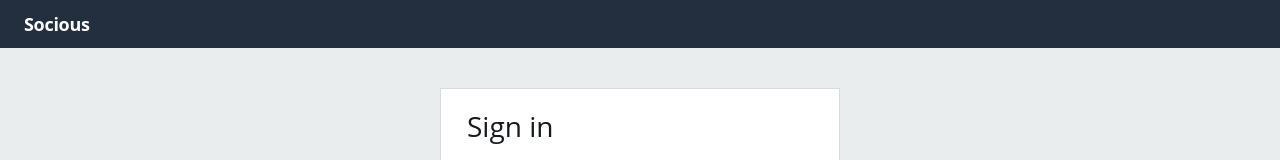
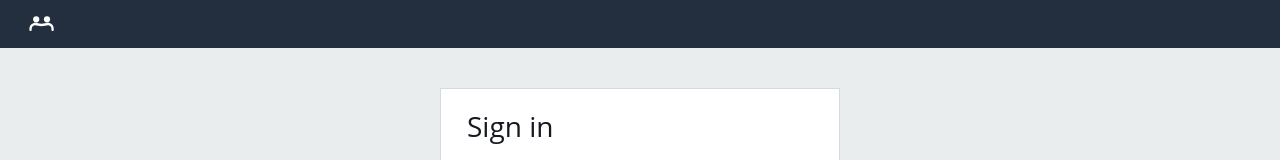
Before and after one commit to iramluism/socious-frontend, a React (Vite) app: page /#/login in a window 1280 px wide. Shown: the top 160 px of the page. Built offline with nearby package versions, Linux system fonts and the light colour scheme; what @cloudscape-design/components, @cloudscape-design/global-styles would draw is missing.

Commit message:
Replace Socious text brand with the transparent SVG mark.
Use the partners icon in the topbar, auth header, and favicon so the app reads as branded without the wordmark.

```diff
--- a/index.html
+++ b/index.html
@@ -4,6 +4,8 @@
     <meta charset="UTF-8" />
     <meta name="viewport" content="width=device-width, initial-scale=1.0" />
     <meta name="theme-color" content="#202124" />
+    <link rel="icon" href="/favicon.svg" type="image/svg+xml" />
+    <link rel="apple-touch-icon" href="/brand/socious-icon.svg" />
     <title>Memo · Socious</title>
   </head>
   <body>
--- a/public/oauth/callback.html
+++ b/public/oauth/callback.html
@@ -2,6 +2,7 @@
 <html lang="en">
   <head>
     <meta charset="utf-8" />
+    <link rel="icon" href="/favicon.svg" type="image/svg+xml" />
     <title>Socious OAuth</title>
     <script>
       (function () {
--- a/src/app/App.tsx
+++ b/src/app/App.tsx
@@ -34,6 +34,7 @@ import { LoginPage } from "../features/auth/LoginPage";
 import { SignUpPage } from "../features/auth/SignUpPage";
 import { OAuthAuthorizePage } from "../features/auth/OAuthAuthorizePage";
 import { OAuthCallbackPage } from "../features/auth/OAuthCallbackPage";
+import { SociousMark } from "../shared/brand/SociousMark";
 
 const navigation: { path: string; label: string; icon: IconProps.Name }[] = [
   { path: "/", label: "Resumen", icon: "grid-view" },
@@ -80,8 +81,8 @@ function Shell() {
         >
           <Icon name="menu" />
         </button>
-        <Link to="/" className="brand">
-          Socious<span className="brand-dot">.</span>
+        <Link to="/" className="brand" aria-label="Socious">
+          <SociousMark className="brand-mark" />
         </Link>
         <span className="top-divider" />
         <ButtonDropdown
--- a/src/features/auth/AwsAuthLayout.tsx
+++ b/src/features/auth/AwsAuthLayout.tsx
@@ -1,4 +1,5 @@
 import type { ReactNode } from "react";
+import { SociousMark } from "../../shared/brand/SociousMark";
 
 /** Full-page AWS-style sign-in chrome (navy header + light card). */
 export function AwsAuthLayout({
@@ -13,7 +14,9 @@ export function AwsAuthLayout({
   return (
     <div className="aws-auth">
       <header className="aws-auth-header">
-        <span className="aws-auth-brand">Socious</span>
+        <span className="aws-auth-brand" aria-label="Socious">
+          <SociousMark className="aws-auth-brand-mark" />
+        </span>
       </header>
       <main className="aws-auth-main">
         <section className="aws-auth-card">
--- /dev/null
+++ b/src/shared/brand/SociousMark.tsx
@@ -0,0 +1,29 @@
+type SociousMarkProps = {
+  className?: string;
+  title?: string;
+};
+
+/** Socious brand mark: two partners sharing a continuous shoulder line (transparent). */
+export function SociousMark({
+  className,
+  title = "Socious",
+}: SociousMarkProps) {
+  return (
+    <svg
+      className={className}
+      viewBox="0 0 1280 1280"
+      width="64"
+      height="64"
+      role="img"
+      aria-label={title}
+      xmlns="http://www.w3.org/2000/svg"
+    >
+      <title>{title}</title>
+      <g fill="currentColor">
+        <circle cx="434" cy="473" r="110" />
+        <circle cx="818" cy="473" r="110" />
+        <path d="M191 846 C180 734 231 645 331 611 C425 578 495 627 622 628 C749 629 808 578 911 608 C1018 639 1068 733 1058 846 C1056 874 1042 892 1017 892 C991 892 977 874 977 850 C982 771 954 716 894 695 C824 669 747 718 623 718 C501 718 428 670 358 694 C297 715 268 770 272 850 C274 874 258 892 233 892 C208 892 192 874 191 846 Z" />
+      </g>
+    </svg>
+  );
+}
--- a/src/shared/styles.css
+++ b/src/shared/styles.css
@@ -107,13 +107,20 @@ hr {
   z-index: 20;
 }
 .brand {
-  font-size: 27px;
-  font-weight: 650;
-  letter-spacing: -1px;
+  display: inline-flex;
+  align-items: center;
   color: #eef0f4;
-}
-.brand-dot {
-  color: #8ea6c8;
+  line-height: 0;
+}
+.brand:hover {
+  text-decoration: none;
+  opacity: 0.92;
+}
+.brand-mark {
+  width: 40px;
+  height: 40px;
+  display: block;
+  flex-shrink: 0;
 }
 .top-divider {
   height: 26px;
@@ -197,10 +204,15 @@ hr {
   padding: 0 24px;
 }
 .aws-auth-brand {
+  display: inline-flex;
+  align-items: center;
   color: #fff;
-  font-size: 18px;
-  font-weight: 650;
-  letter-spacing: -0.3px;
+  line-height: 0;
+}
+.aws-auth-brand-mark {
+  width: 36px;
+  height: 36px;
+  display: block;
 }
 .aws-auth-main {
   padding: 40px 16px 64px;
@@ -1277,8 +1289,9 @@ main {
   .global-search {
     margin: 0;
   }
-  .brand {
-    font-size: 22px;
+  .brand-mark {
+    width: 36px;
+    height: 36px;
   }
   .topbar {
     padding: 0 15px;
@@ -1301,8 +1314,9 @@ main {
     flex-wrap: wrap;
     gap: 9px;
   }
-  .brand {
-    font-size: 21px;
+  .brand-mark {
+    width: 34px;
+    height: 34px;
   }
   .top-divider {
     display: none;
```
Also changed, not shown: public/brand/socious-icon.svg (added), public/favicon.svg (added).
